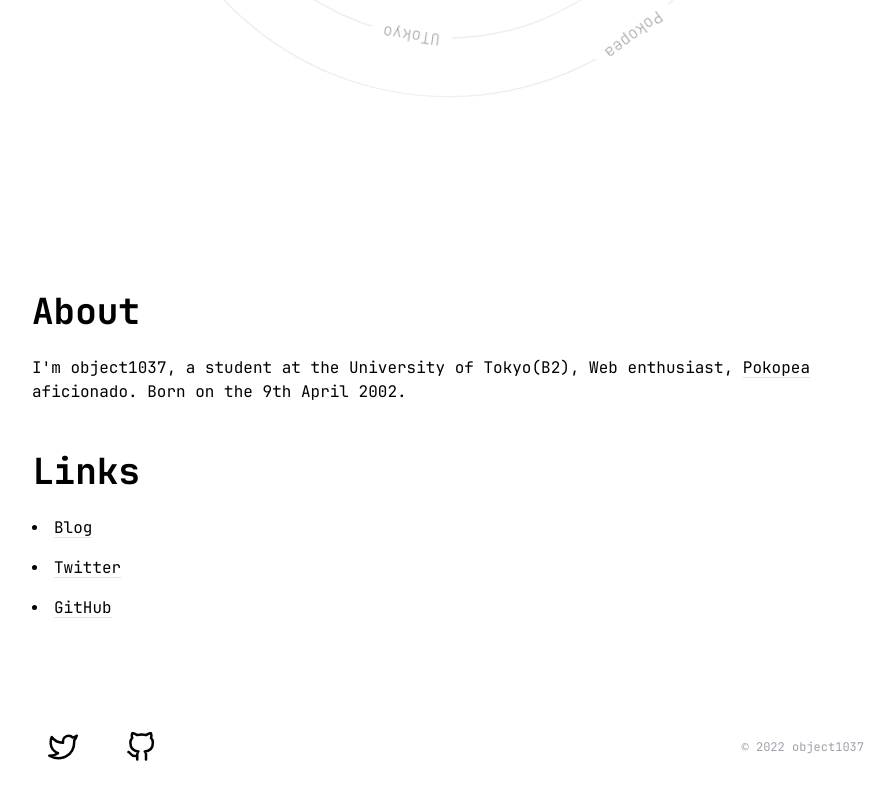
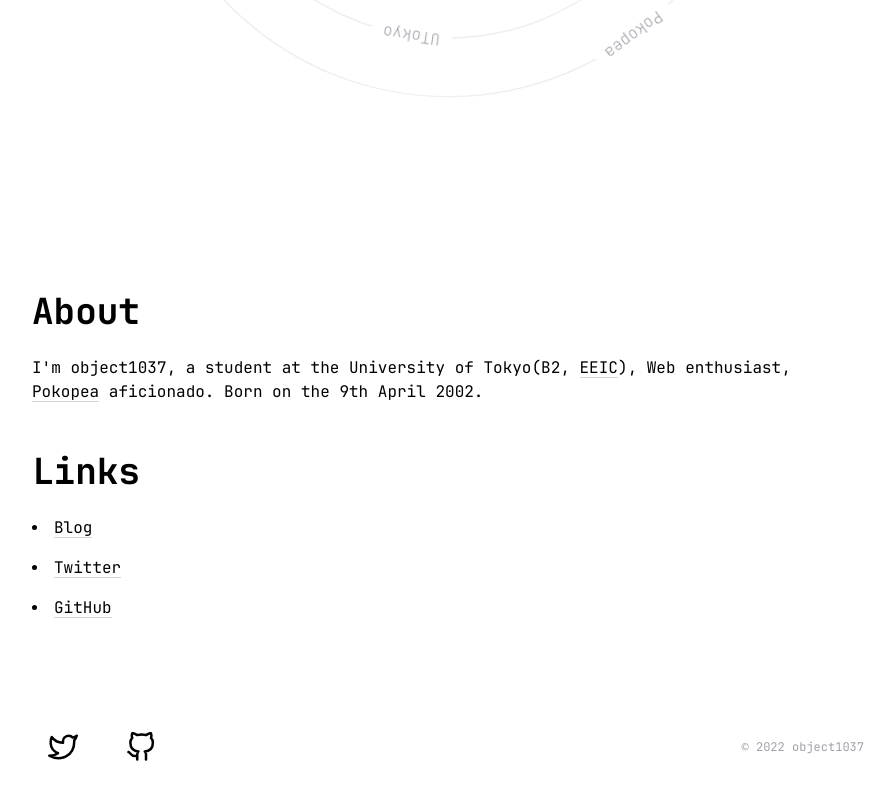
Before and after one commit to object1037/homepage, a Next.js app: page / in a window 1280 px wide. Shown: the part 597-1397 px from the top of the page, without its empty margins (192-1086 px from the left). Built offline with nearby package versions, Linux system fonts and the light colour scheme.

Commit message:
update link style and add dept. info

```diff
--- a/src/components/Link.tsx
+++ b/src/components/Link.tsx
@@ -10,7 +10,7 @@ export const Link = ({
       href={href}
       target="_blank"
       rel="noreferrer noopener"
-      className="border-b"
+      className="border-b border-gray-300 hover:border-gray-600 transition"
     >
       {children}
     </a>
--- a/src/pages/index.tsx
+++ b/src/pages/index.tsx
@@ -25,7 +25,8 @@ const IndexPage = () => {
           <article>
             <h2>About</h2>
             <p>
-              I&apos;m object1037, a student at the University of Tokyo(B2), Web
+              I&apos;m object1037, a student at the University of Tokyo(B2,{' '}
+              <Link href="https://www.ee.t.u-tokyo.ac.jp/">EEIC</Link>), Web
               enthusiast,{' '}
               <Link href="https://www.youtube.com/channel/UC1EB8moGYdkoZQfWHjh7Ivw">
                 Pokopea
```
